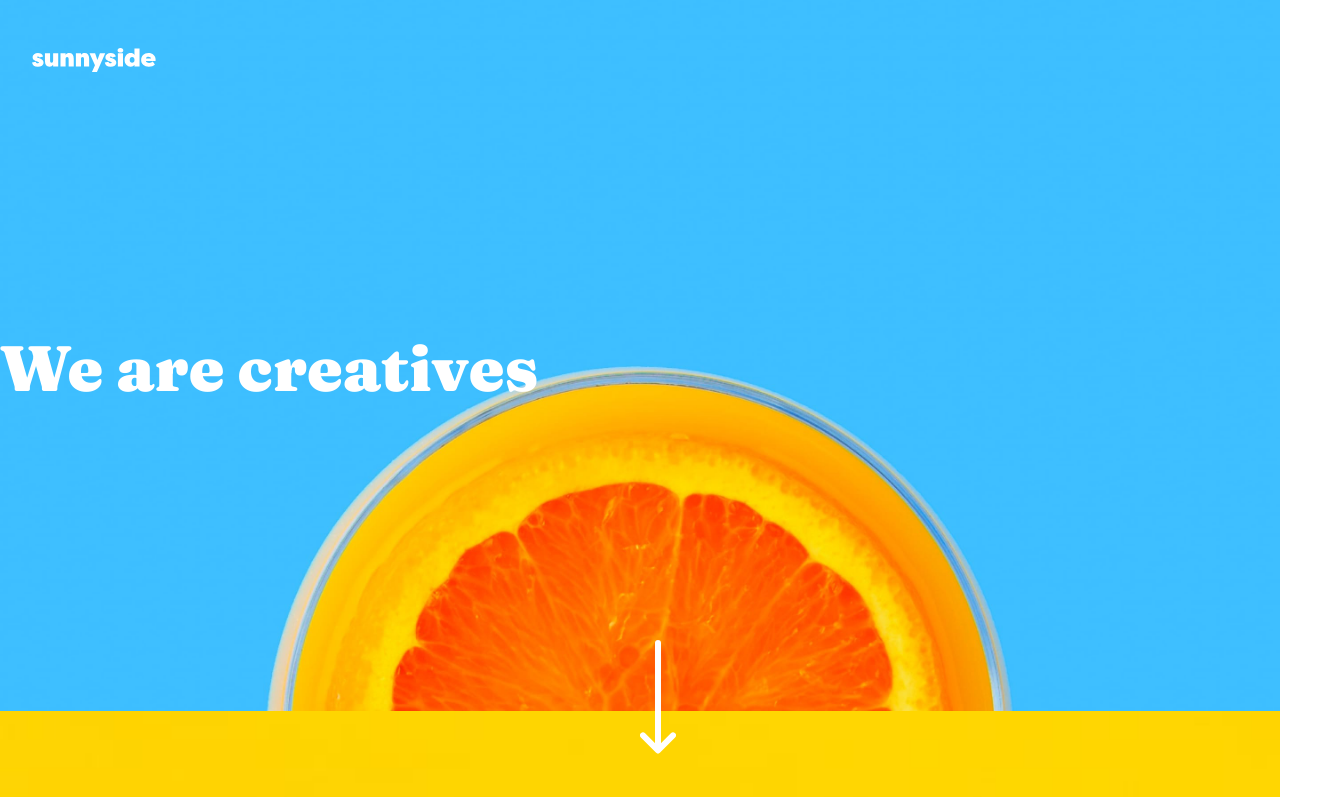
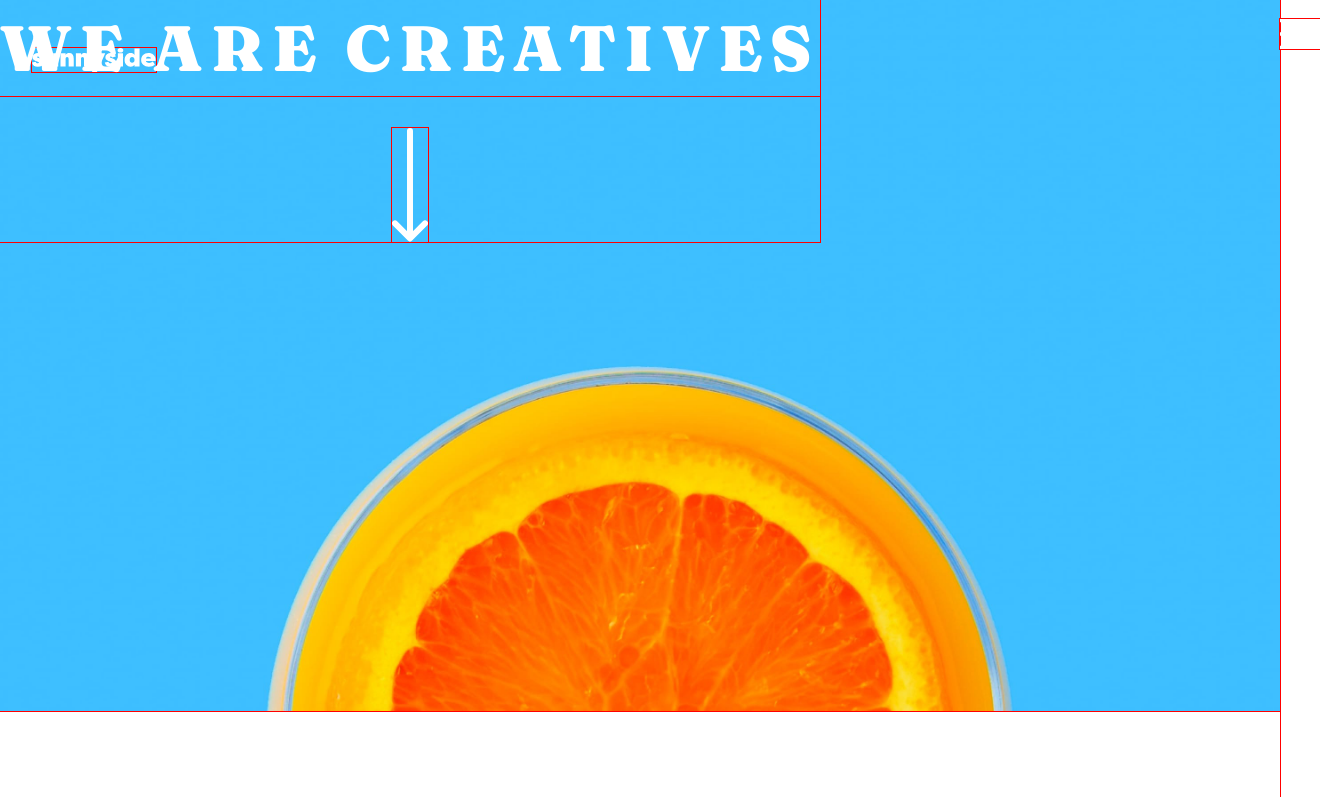
Before and after one commit to LucaDoro/sunnyside-agency-landing-page, a plain HTML site: page index.html in a window 1280 px wide. Shown: the top 797 px of the page, 1320 px wide, since content can reach past the window. Drawn offline with Linux system fonts and the light colour scheme.

Commit message:
Fuck this

```diff
--- a/index.html
+++ b/index.html
@@ -34,7 +34,7 @@
     <!-- Header -->
 
     <header>
-      <picture>
+      <picture class="header-image">
         <source
           class="header-img-desktop"
           srcset="images/desktop/image-header.jpg"
@@ -49,9 +49,16 @@
 
       <nav>
         <div class="navigation-tab">
+          <div class="logo-wrapper">
             <a href="#" class="logo-link">
-            <img class="logo-img" src="images/logo.svg" alt="sunnyside-logo" />
+              <img
+                class="logo-img"
+                src="images/logo.svg"
+                alt="sunnyside-logo"
+              />
             </a>
+          </div>
+          <div class="menu-wrapper">
             <button>
               <img
                 class="burger-menu"
@@ -59,6 +66,7 @@
                 alt="Open menu"
               />
             </button>
+          </div>
         </div>
         <ul class="menu-list">
           <il><a href="">About</a> </il>
@@ -70,8 +78,10 @@
         </ul>
       </nav>
 
+      <div class="header-content">
         <h1>We are creatives</h1>
         <i><img src="images/icon-arrow-down.svg" alt="" /></i>
+      </div>
     </header>
 
     <!-- Main content -->
--- a/script.js
+++ b/script.js
@@ -1,5 +1,5 @@
+const menuToggle = document.querySelector(".burger-menu");
 const menuList = document.querySelector(".menu-list");
-const menuToggle = document.querySelector(".burger-menu");
 
 menuToggle.addEventListener("click", () => {
   menuList.classList.toggle("active");
--- a/style.css
+++ b/style.css
@@ -15,6 +15,7 @@ html {
   border: 0;
   font: inherit;
   background: none;
+  outline: red 1px solid;
 }
 
 body {
@@ -107,7 +108,8 @@ h3 {
 body {
   display: grid;
   place-content: center;
-
+  text-align: center;
+  grid-auto-columns: 1fr;
   font-size: var(--fs-regular);
 }
 
@@ -122,20 +124,27 @@ h4 {
   font-family: var(--ff-title);
 }
 
-body {
-  display: grid;
-  place-content: center;
-  text-align: center;
-  grid-auto-columns: 1fr;
+picture img {
+  width: 100%;
 }
 
-picture img {
+header {
+  display: flex;
+  flex-direction: column;
   width: 100%;
+  height: 100vh;
+  text-align: center;
+}
+
+.header-image {
+  position: absolute;
 }
 
 .navigation-tab {
   display: flex;
   justify-content: space-between;
+  align-items: center;
+  width: 100%;
 }
 
 .logo-link {
@@ -144,18 +153,42 @@ picture img {
   left: 2rem;
   max-width: 70%;
 }
-.menu-list {
+
+.burger-menu {
+  cursor: pointer;
+  position: absolute;
+  width: 2.5rem;
+}
+
+.header-content {
+  position: absolute;
+  display: flex;
+  flex-direction: column;
+  align-items: center;
+  gap: 2rem;
+  z-index: 1;
+}
+
+header h1 {
+  text-transform: uppercase;
+  letter-spacing: 0.5rem;
+  font-size: 4rem;
+  font-family: var(--ff-title);
+  font-weight: var(--fw-t-900);
+  color: var(--clr-white);
+}
+
+/* .menu-list {
   display: none !important;
   position: absolute;
   top: 7rem;
   right: 10%;
-  display: flex;
   flex-direction: column;
   background-color: white;
   font-family: var(--ff-paragraph);
   color: var(--clr-gray);
   font-size: 1.5rem;
-  padding: 2rem 5rem 2rem 5rem;
+  padding: 2rem 5rem;
   gap: 2rem;
 }
 
@@ -168,35 +201,13 @@ ul > button {
   font-family: var(--ff-title);
   font-weight: var(--fw-t-700);
   font-size: 18px;
-}
+} */
 
-.menu-list.active {
+/* .menu-list.active {
   display: block;
-}
+} */
 
-.burger-menu {
-  cursor: pointer;
-  position: absolute;
-  width: 2.5rem;
-  top: 2rem;
-  right: 2rem;
-}
-
-header h1 {
-  display: grid;
-  position: absolute;
-  top: 20rem;
-  font-size: 4rem;
-  font-family: var(--ff-title);
-  font-weight: var(--fw-t-900);
-  color: var(--clr-white);
-}
-header i {
-  position: absolute;
-  top: 40rem;
-}
-
-@media (min-width: 800px) {
+/* @media (min-width: 800px) {
   .menu-list {
     display: flex;
     gap: 1rem;
@@ -204,4 +215,4 @@ header i {
   .burger-menu {
     display: none;
   }
-}
+} */
```
Lines whose indentation alone changed are shown as unchanged.
